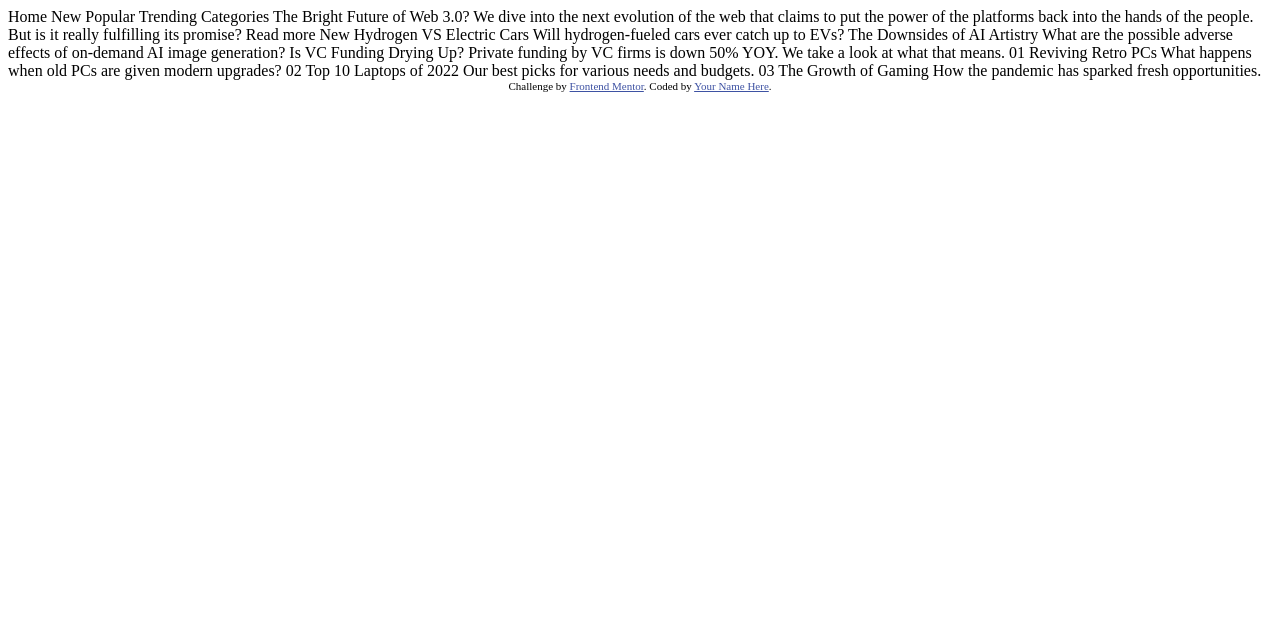
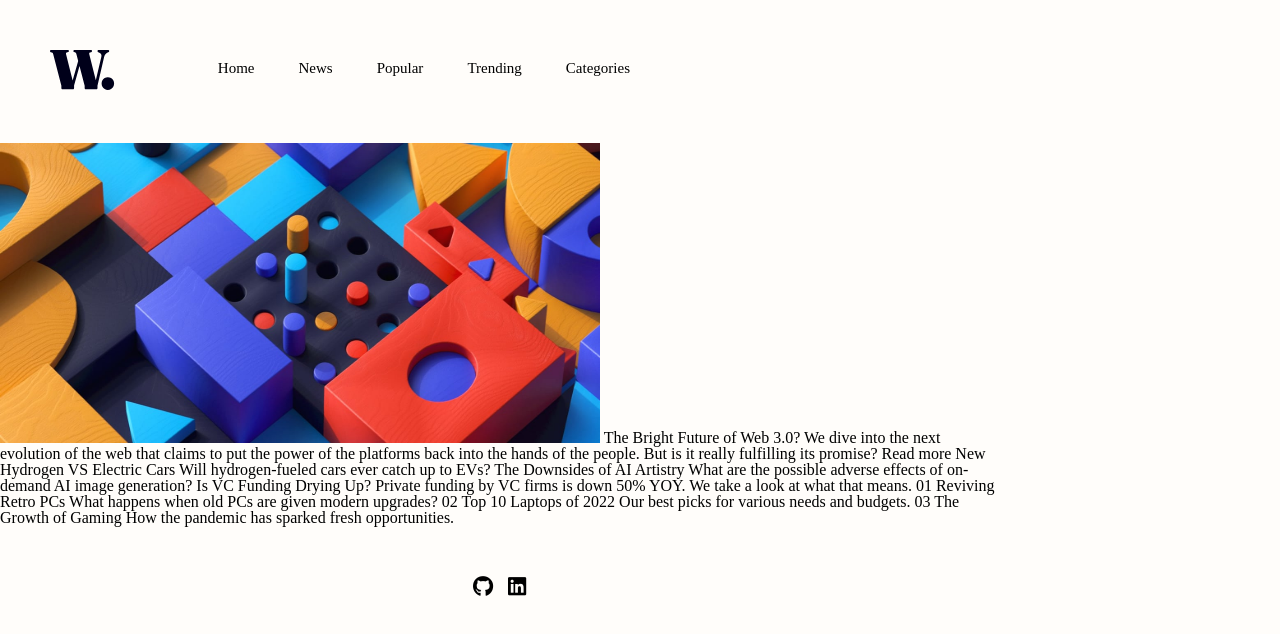
Before and after one commit to gabrells/news-homepage, a plain HTML site: page index.html in a window 1280 px wide. Drawn offline with Linux system fonts and the light colour scheme.

Commit message:
Update header and footer

```diff
--- a/css/main.css
+++ b/css/main.css
@@ -0,0 +1,62 @@
+body {
+  width: 1000px;
+  font-family: 'Inter', sans-serif;
+  background-color: #fffdfa;
+  justify-content: center;
+  align-items: center;
+  overflow-x: hidden;
+}
+.header {
+  margin: 50px;
+  display: inline-block;
+  position: relative;
+  width: 600px;
+}
+.menu {
+  position: absolute;
+  right: 0px;
+  top: 10px;
+}
+.menu li {
+  display: inline;
+  font-size: 15px;
+  font-weight: 400;
+  margin: 20px;
+  cursor: pointer;
+  transition: all 0.2s linear;
+}
+.menu li:hover {
+  color: #e9ab53;
+  font-size: 16px;
+}
+main {
+  display: inline-block;
+}
+.img-lego {
+  width: 600px;
+  height: 300px;
+}
+.footer {
+  text-align: center;
+  padding-bottom: 10px;
+  margin: 50px;
+}
+.fa-brands {
+  width: 30px;
+  height: 30px;
+  display: flex;
+  justify-content: center;
+  font-size: 1.3rem;
+  margin-bottom: 10px;
+  color: #000;
+  border-radius: 50%;
+  transition: all 0.2s linear;
+  cursor: pointer;
+  align-items: center;
+}
+.fa-brands:hover {
+  width: 40px;
+  color: #c78e24;
+  font-size: 1.7rem;
+  border-color: #000;
+}
--- /dev/null
+++ b/css/reset.css
@@ -0,0 +1,48 @@
+/* http://meyerweb.com/eric/tools/css/reset/
+   v2.0 | 20110126
+   License: none (public domain)
+*/
+
+html, body, div, span, applet, object, iframe,
+h1, h2, h3, h4, h5, h6, p, blockquote, pre,
+a, abbr, acronym, address, big, cite, code,
+del, dfn, em, img, ins, kbd, q, s, samp,
+small, strike, strong, sub, sup, tt, var,
+b, u, i, center,
+dl, dt, dd, ol, ul, li,
+fieldset, form, label, legend,
+table, caption, tbody, tfoot, thead, tr, th, td,
+article, aside, canvas, details, embed,
+figure, figcaption, footer, header, hgroup,
+menu, nav, output, ruby, section, summary,
+time, mark, audio, video {
+	margin: 0;
+	padding: 0;
+	border: 0;
+	font-size: 100%;
+	font: inherit;
+	vertical-align: baseline;
+}
+/* HTML5 display-role reset for older browsers */
+article, aside, details, figcaption, figure,
+footer, header, hgroup, menu, nav, section {
+	display: block;
+}
+body {
+	line-height: 1;
+}
+ol, ul {
+	list-style: none;
+}
+blockquote, q {
+	quotes: none;
+}
+blockquote:before, blockquote:after,
+q:before, q:after {
+	content: '';
+	content: none;
+}
+table {
+	border-collapse: collapse;
+	border-spacing: 0;
+}
--- a/index.html
+++ b/index.html
@@ -4,23 +4,37 @@
   <meta charset="UTF-8">
   <meta name="viewport" content="width=device-width, initial-scale=1.0"> <!-- displays site properly based on user's device -->
 
+  <link href="https://fonts.googleapis.com/css2?family=Inter:wght@300;400;700;800&display=swap" rel="stylesheet">
+  <link rel="stylesheet" href="./css/main.css">
+  <link rel="stylesheet" href="./css/reset.css">
+
   <link rel="icon" type="image/png" sizes="32x32" href="./images/favicon-32x32.png">
 
   <title>Frontend Mentor | News homepage</title>
 
   <!-- Feel free to remove these styles or customise in your own stylesheet 👍 -->
-  <style>
+  <!-- <style>
     .attribution { font-size: 11px; text-align: center; }
     .attribution a { color: hsl(228, 45%, 44%); }
-  </style>
+  </style> -->
 </head>
 <body>
+<header>
+  <div class="header">
+    <h1><img src="./assets/images/logo.svg"></h1>
+    <ul class="menu">
+      <li>Home</li>
+      <li>News</li>
+      <li>Popular</li>
+      <li>Trending</li>
+      <li>Categories</li>
+    </ul>
+  </div>
+</header>
+<main>
+  <img src="./assets/images/image-web-3-desktop.jpg" class="img-lego">
 
-  Home
-  New
-  Popular
-  Trending
-  Categories
+
 
   The Bright Future of Web 3.0?
 
@@ -51,10 +65,18 @@
   03
   The Growth of Gaming
   How the pandemic has sparked fresh opportunities.
+</main>
 
-  <div class="attribution">
-    Challenge by <a href="https://www.frontendmentor.io?ref=challenge" target="_blank">Frontend Mentor</a>.
-    Coded by <a href="#">Your Name Here</a>.
-  </div>
+  <footer>
+    <div class="footer">
+      <a href="https://github.com/gabrells" target="_blank"><i class="fa-brands fa-github" alt="perfil do GitHub"></i></a>
+      <a href="https://www.linkedin.com/in/gabriell-santos/" target="_blank"><i class="fa-brands fa-linkedin" alt="Perfil do Linkedin"></i></a>
+
+
+    </div>
+
+    <script src="https://kit.fontawesome.com/2a56b62252.js" crossorigin="anonymous"></script>
+
+  </footer>
 </body>
 </html>
```
Also changed, not shown: 1 other file.
